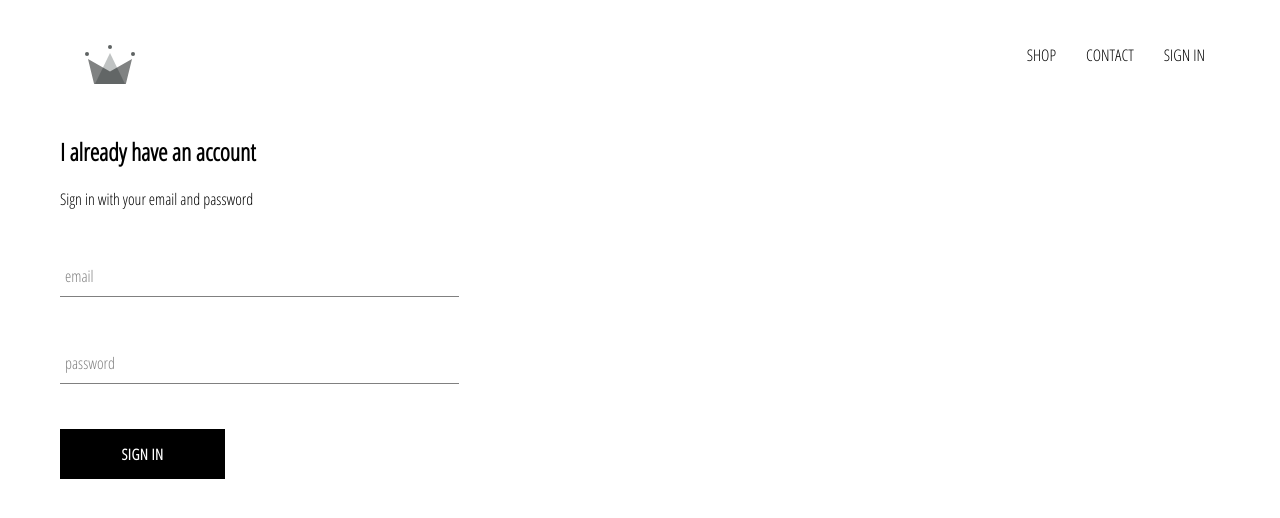
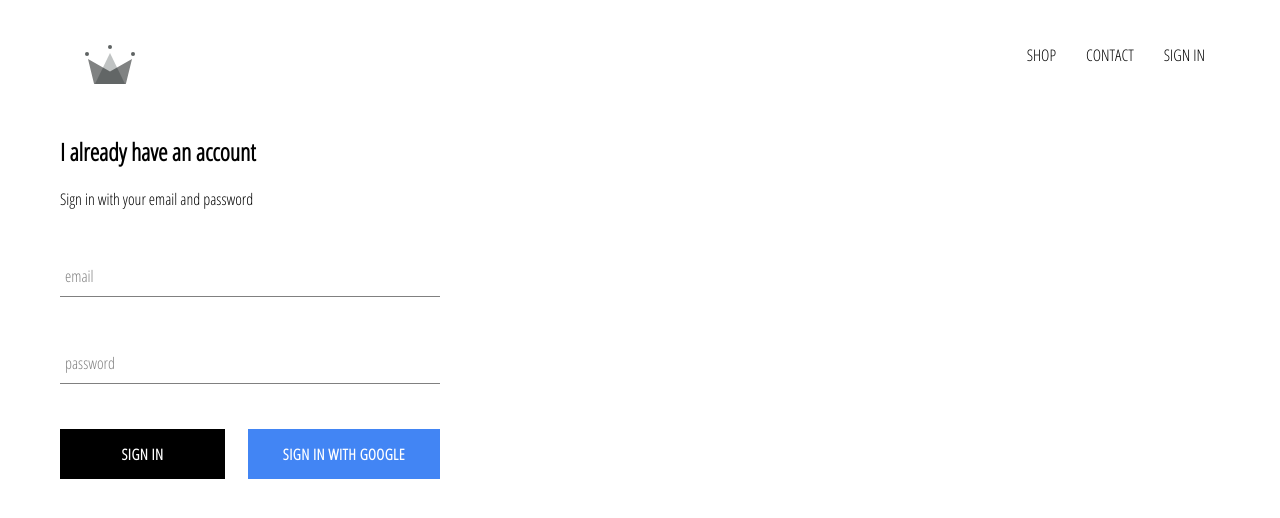
Before and after one commit to AlexanderShvyrev/Full-ECommerce, a React (Create React App) app: page /signin in a window 1280 px wide. Shown: the top 518 px of the page. Built offline with nearby package versions, Linux system fonts and the light colour scheme; no server answers.

Commit message:
added firebase, created signin with google

```diff
--- a/package.json
+++ b/package.json
@@ -6,6 +6,7 @@
     "@testing-library/jest-dom": "^5.11.4",
     "@testing-library/react": "^11.1.0",
     "@testing-library/user-event": "^12.1.10",
+    "firebase": "^8.3.0",
     "node-sass": "^5.0.0",
     "react": "^17.0.1",
     "react-dom": "^17.0.1",
--- a/public/index.html
+++ b/public/index.html
@@ -24,7 +24,7 @@
       work correctly both with client-side routing and a non-root public URL.
       Learn how to configure a non-root public URL by running `npm run build`.
     -->
-  <title>React App</title>
+  <title>Clothing Store</title>
 </head>
 
 <body>
--- a/src/App.css
+++ b/src/App.css
@@ -6,3 +6,7 @@
   text-decoration: none;
   color: black;
 }
+
+* {
+  box-sizing: border-box;
+}
--- a/src/App.js
+++ b/src/App.js
@@ -6,11 +6,36 @@
 import './App.css';
 import Header from './components/header/Header';
 import SigninSignup from './pages/sign-in-sign-up/SigninSignup';
+import { auth } from './firebase/firebase.utils';
 
-function App() {
+class App extends React.Component {
+  constructor() {
+    super();
+
+    this.state = {
+      currentUser: null
+    }
+  }
+
+  unsubscribeFromAuth = null
+
+  componentDidMount() {
+    //listening to authentication state changes
+    this.unsubscribeFromAuth = auth.onAuthStateChanged(user => {
+      this.setState({ currentUser: user })
+      console.log(user);
+    })
+  }
+
+  //close current subscription in auth
+  componentWillUnmount() {
+    this.unsubscribeFromAuth();
+  }
+
+  render() {
     return (
       <div>
-      <Header />
+        <Header currentUser={this.state.currentUser} />
         <Switch>
           <Route exact path='/' component={HomePage} />
           <Route path='/shop' component={Shop} />
@@ -19,5 +44,6 @@
       </div>
     );
   }
+}
 
 export default App;
--- a/src/components/custom-button/CustomButton.jsx
+++ b/src/components/custom-button/CustomButton.jsx
@@ -2,9 +2,12 @@
 
 import './CustomButton.scss';
 
-const CustomButton = ({ children, ...otherProps }) => {
+const CustomButton = ({ children, isGoogleSignIn, ...otherProps }) => {
   return (
-    <button className='custom-button' {...otherProps}>
+    <button
+      className={`${isGoogleSignIn ? 'google-sign-in' : ''} custom-button`}
+      {...otherProps}
+    >
       {children}
     </button>
   );
--- a/src/components/custom-button/CustomButton.scss
+++ b/src/components/custom-button/CustomButton.scss
@@ -19,4 +19,14 @@
     color: black;
     border: 1px solid black;
   }
+
+  &.google-sign-in {
+    background-color: #4285f4;
+    color: white;
+
+    &:hover {
+      background-color: #357ae8;
+      border: none;
+    }
+  }
 }
--- a/src/components/header/Header.jsx
+++ b/src/components/header/Header.jsx
@@ -1,10 +1,11 @@
 import React from 'react';
 import { Link } from 'react-router-dom';
 import { ReactComponent as Logo } from '../../assets/crown.svg';
+import { auth } from '../../firebase/firebase.utils';
 
 import './Header.scss';
 
-const Header = () => {
+const Header = ({ currentUser }) => {
   return (
     <div className='header'>
       <Link className='logo-container' to='/'>
@@ -17,9 +18,15 @@
         <Link className='option' to='/shop'>
           CONTACT
         </Link>
-        <Link className='option' to='/signin'>
-          SIGN IN
-        </Link>
+        {currentUser ? (
+          <div className='option' onClick={() => auth.signOut()}>
+            SIGN OUT
+          </div>
+        ) : (
+          <Link className='option' to='/signin'>
+            SIGN IN
+          </Link>
+        )}
       </div>
     </div>
   );
--- a/src/components/header/Header.scss
+++ b/src/components/header/Header.scss
@@ -20,6 +20,7 @@
 
     .option {
       padding: 10px 15px;
+      cursor: pointer;
     }
   }
 }
--- a/src/components/sign-in/SignIn.jsx
+++ b/src/components/sign-in/SignIn.jsx
@@ -1,6 +1,7 @@
 import React, { Component } from 'react';
 import CustomButton from '../custom-button/CustomButton';
 import FormInput from '../form-input/FormInput';
+import { signInWithGoogle } from '../../firebase/firebase.utils';
 
 import './SignIn.scss';
 
@@ -48,7 +49,13 @@
             label='password'
             required
           />
-          <CustomButton type='submit'> Sign in </CustomButton>
+          <div className='buttons'>
+            <CustomButton type='submit'> Sign in </CustomButton>
+            <CustomButton onClick={signInWithGoogle} isGoogleSignIn>
+              {' '}
+              Sign in with Google{' '}
+            </CustomButton>
+          </div>
         </form>
       </div>
     );
--- a/src/components/sign-in/SignIn.scss
+++ b/src/components/sign-in/SignIn.scss
@@ -1,5 +1,9 @@
 .sign-in {
-  width: 30vw;
+  width: 380px;
   display: flex;
   flex-direction: column;
 }
+.buttons {
+  display: flex;
+  justify-content: space-between;
+}
--- /dev/null
+++ b/src/firebase/firebase.utils.js
@@ -0,0 +1,24 @@
+import firebase from 'firebase/app';
+import 'firebase/firestore';
+import 'firebase/auth';
+
+const config = {
+    apiKey: "AIzaSyCy575NCOGeWyo8JeaDzGe4a_2q27aeayE",
+    authDomain: "clothing-store-97ff4.firebaseapp.com",
+    projectId: "clothing-store-97ff4",
+    storageBucket: "clothing-store-97ff4.appspot.com",
+    messagingSenderId: "154408160162",
+    appId: "1:154408160162:web:ca0f8ca813a3fe25ebc0fb",
+    measurementId: "G-F3KSYNW44V"
+};
+
+firebase.initializeApp(config);
+
+export const auth = firebase.auth();
+export const firestore = firebase.firestore();
+
+const provider = new firebase.auth.GoogleAuthProvider();
+provider.setCustomParameters({ promt: 'select account' });
+export const signInWithGoogle = () => auth.signInWithPopup(provider);
+
+export default firebase;
```
Also changed, not shown: 2 other files (tests, documents, lock files or other folders). Lines whose indentation alone changed are shown as unchanged.
